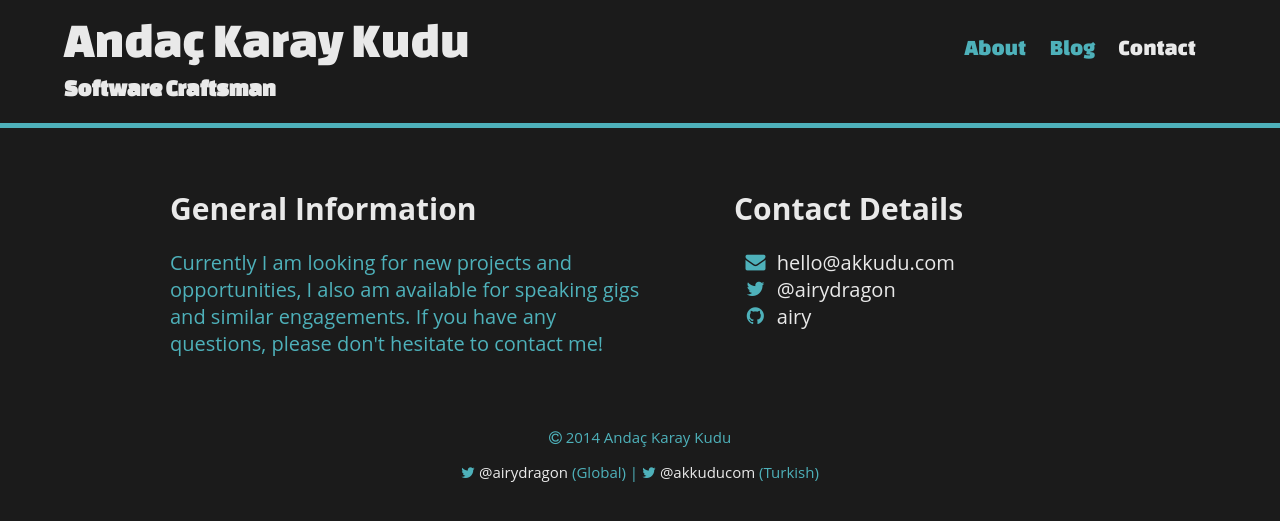
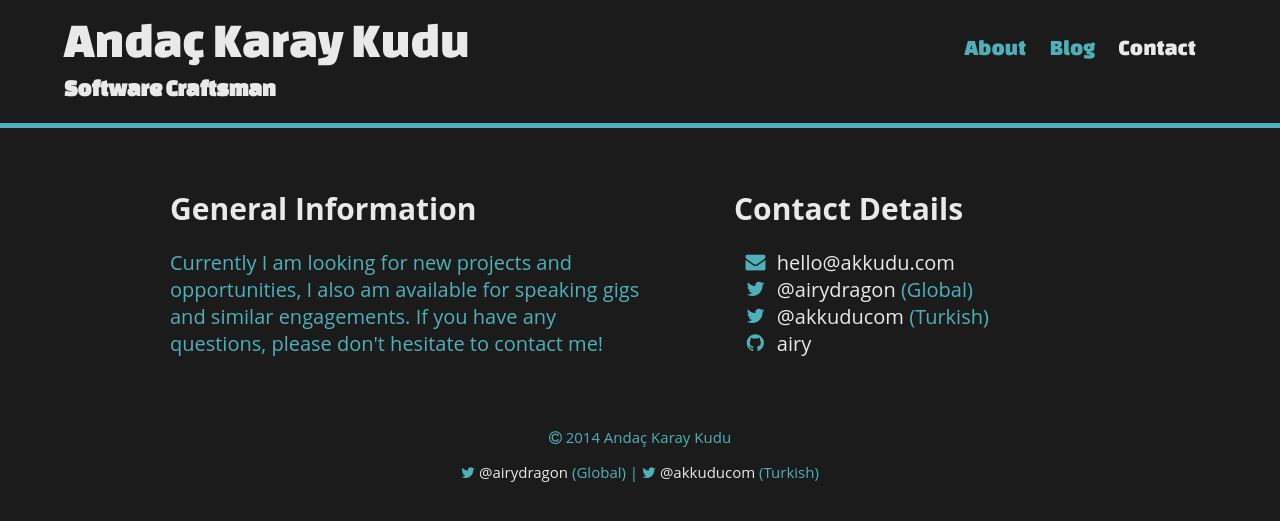
Before and after one commit to akkudu/akkudu.github.io, a Jekyll site: the page built from contact.html, in a window 1280 px wide. Shown: the top 521 px of the page. Built offline with Jekyll 4.4.1, drawn with Linux system fonts in a browser that asks for light colours; nearby versions of some CDN libraries.

Commit message:
add turkish twitter account to contact page

```diff
--- a/contact.html
+++ b/contact.html
@@ -17,7 +17,8 @@ menu: contact
   <h2>Contact Details</h2>
   <ul id="contact-info" class="fa-ul">
     <li><i class="fa-li fa fa-envelope"></i><a href="mailto:hello@akkudu.com">hello@akkudu.com</a></li>
-    <li><i class="fa-li fa fa-twitter"></i><a href="https://twitter.com/intent/tweet?screen_name=airydragon">@airydragon</a></li>
+    <li><i class="fa-li fa fa-twitter"></i><a href="https://twitter.com/intent/tweet?screen_name=airydragon">@airydragon</a> (Global)</li>
+    <li><i class="fa-li fa fa-twitter"></i><a href="https://twitter.com/intent/tweet?screen_name=akkuducom">@akkuducom</a> (Turkish)</li>
     <li><i class="fa-li fa fa-github"></i><a href="https://github.com/airy">airy</a></li>
   </ul>
 </section>
```
